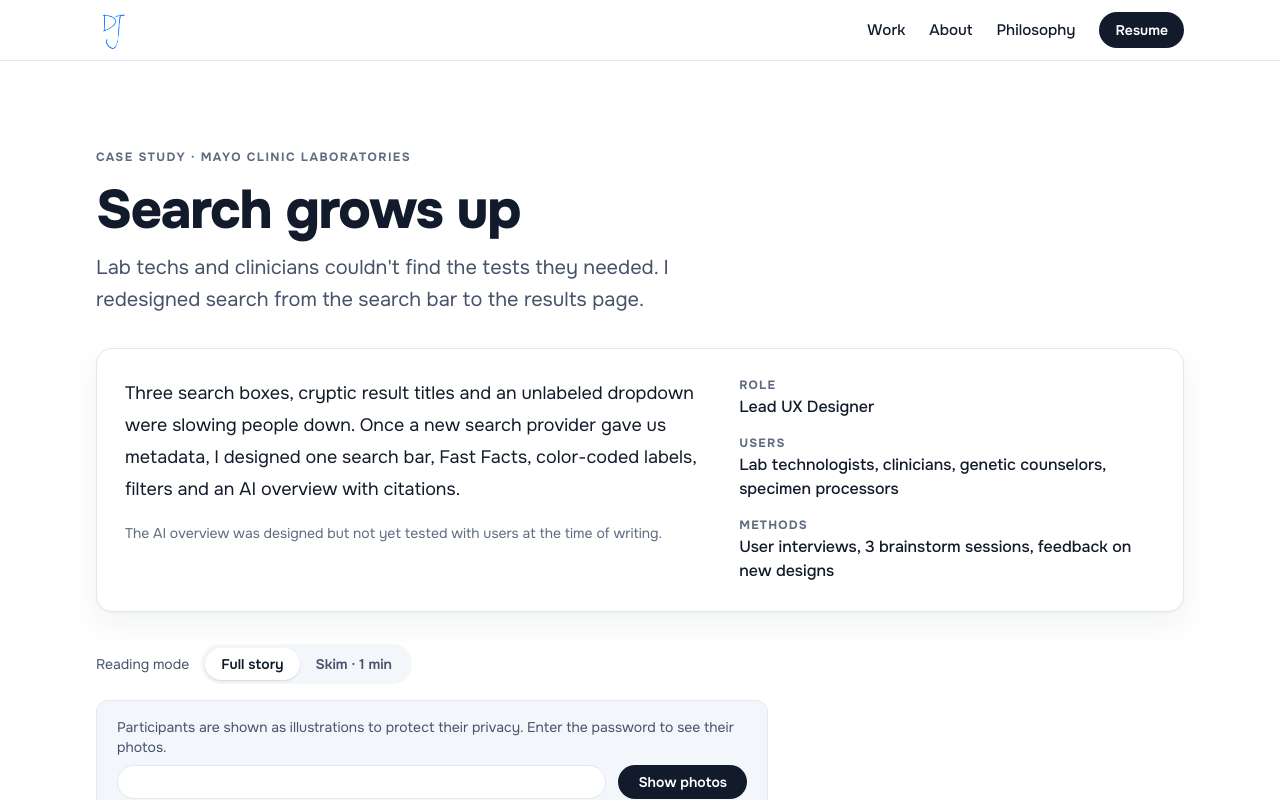
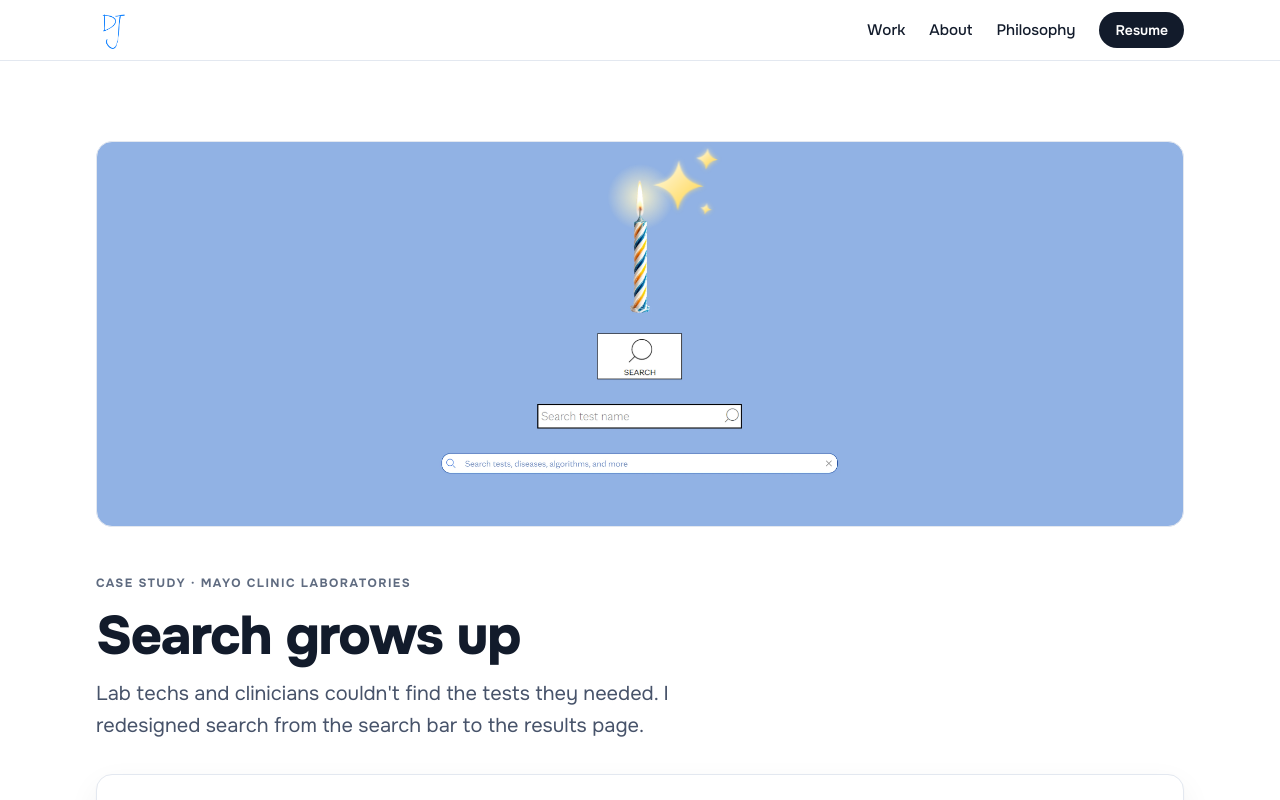
Before and after one commit to pancontostada/portfolio, a React (Vite) app: page /projects/search in a window 1280 px wide. Shown: the top 800 px of the page. Built offline with nearby package versions, Linux system fonts and the light colour scheme.

Commit message:
Trim the Search case study header and open it with the candle animation
Drops the summary so the subtitle carries the overview, leaving role, users and
methods. Moves the note that the AI overview is untested into the AI section.

Co-Authored-By: Claude Opus 5.5 <noreply@anthropic.com>

```diff
--- a/src/components/CaseStudyHeader.jsx
+++ b/src/components/CaseStudyHeader.jsx
@@ -1,16 +1,20 @@
 // Opens a case study with the summary a recruiter can read in 20 seconds.
-export default function CaseStudyHeader({kicker, title, subtitle, summary, note, facts, image, imageAlt, children}){
+// Without a summary, the facts spread across the card. A hero, if given, sits above the title.
+export default function CaseStudyHeader({kicker, title, subtitle, summary, note, facts, image, imageAlt, hero, children}){
     return(
         <section className='pt-14 md:pt-20 mb-0'>
+            {hero && <div className='mb-10'>{hero}</div>}
             <p className='m-0 text-xs font-bold uppercase tracking-[0.12em] text-muted'>{kicker}</p>
             <h1 className='mt-2 text-4xl md:text-5xl lg:text-[3.4rem] leading-[1.08]'>{title}</h1>
             <p className='mt-3 mb-0 max-w-2xl text-lg md:text-xl'>{subtitle}</p>
-            <div className='mt-8 grid gap-8 rounded-2xl border border-line bg-white p-6 md:p-7 shadow-[0_1px_2px_rgb(18_27_43/0.04),0_12px_32px_rgb(18_27_43/0.06)] md:grid-cols-[1.4fr_1fr]'>
-                <div>
-                    <p className='m-0 text-lg leading-8 text-ink'>{summary}</p>
-                    {note && <p className='m-0 mt-4 text-sm leading-6 text-muted md:text-sm'>{note}</p>}
-                </div>
-                <dl className='m-0 grid gap-4'>
+            <div className={`mt-8 grid gap-8 rounded-2xl border border-line bg-white p-6 md:p-7 shadow-[0_1px_2px_rgb(18_27_43/0.04),0_12px_32px_rgb(18_27_43/0.06)] ${summary ? 'md:grid-cols-[1.4fr_1fr]' : ''}`}>
+                {summary && (
+                    <div>
+                        <p className='m-0 text-lg leading-8 text-ink'>{summary}</p>
+                        {note && <p className='m-0 mt-4 text-sm leading-6 text-muted md:text-sm'>{note}</p>}
+                    </div>
+                )}
+                <dl className={`m-0 grid gap-4 ${summary ? '' : 'md:grid-cols-[1fr_1.4fr_1.6fr] md:gap-8'}`}>
                     {facts.map(({label, value}) => (
                         <div key={label}>
                             <dt className='text-xs font-bold uppercase tracking-widest text-muted'>{label}</dt>
--- a/src/pages/Search.jsx
+++ b/src/pages/Search.jsx
@@ -37,6 +37,7 @@ import PhotoUnlock from '../components/PhotoUnlock.jsx'
 import BeforeAfter from '../components/BeforeAfter.jsx'
 import TableOfContents from '../components/TableOfContents.jsx'
 import CaseStudyHeader from '../components/CaseStudyHeader.jsx'
+import SearchCandle from '../components/SearchCandle.jsx'
 import ZoomImage from '../components/ZoomImage.jsx'
 import AnnotatedScreenshot from '../components/AnnotatedScreenshot.jsx'
 
@@ -122,6 +123,7 @@ export default function Search(){
     const [isUnlocked, setIsUnlocked] = useState(false)
     const [showPhotos, setShowPhotos] = useState(false)
     const [isSkim, setIsSkim] = useState(false)
+    const [candleReplay, setCandleReplay] = useState(0)
 
     const modeButton = isActive => `rounded-full px-4 py-1.5 text-sm font-semibold cursor-pointer ${isActive ? 'bg-white text-ink shadow-sm' : 'text-body hover:text-ink'}`
 
@@ -131,8 +133,11 @@ export default function Search(){
                 kicker='Case study · Mayo Clinic Laboratories'
                 title='Search grows up'
                 subtitle="Lab techs and clinicians couldn't find the tests they needed. I redesigned search from the search bar to the results page."
-                summary='Three search boxes, cryptic result titles and an unlabeled dropdown were slowing people down. Once a new search provider gave us metadata, I designed one search bar, Fast Facts, color-coded labels, filters and an AI overview with citations.'
-                note='The AI overview was designed but not yet tested with users at the time of writing.'
+                hero={
+                    <div onMouseEnter={() => setCandleReplay(candleReplay + 1)} className='overflow-hidden rounded-2xl border border-line bg-[#91b2e4]'>
+                        <SearchCandle replay={candleReplay} fit='contain' className='block h-64 w-full sm:h-80 md:h-96'/>
+                    </div>
+                }
                 facts={[
                     {label: 'Role', value: 'Lead UX Designer'},
                     {label: 'Users', value: 'Lab technologists, clinicians, genetic counselors, specimen processors'},
@@ -247,6 +252,7 @@ export default function Search(){
                         </UserQuote>
                         <Callout label='How might we'>deploy AI search in a way that speeds up what users already do, while guarding against AI's inaccuracies?</Callout>
                         <ZoomImage className='mt-6 max-w-2xl' src={calloutAiCollapsed} alt='AI Overview panel, collapsed by default' caption="My solution: an inline AI panel. Collapsed by default, trained on Mayo's own data, with citations and a switch to turn it off."/>
+                        <p className='mt-4 max-w-2xl text-sm text-muted md:text-sm'>The AI overview was designed but not yet tested with users at the time of writing.</p>
                         <div className='story-body'>
                             <p className='mt-8 max-w-2xl'>When expanded, the panel shows a <span>formatted response</span> that helps users <span>navigate</span>, <span>decide</span> which test matches a disease state, and <span>answer</span> simple questions like "what's the minimum volume of this specimen I can ship?"</p>
                             <div className='grid sm:grid-cols-2 gap-4 max-w-3xl'>
```
